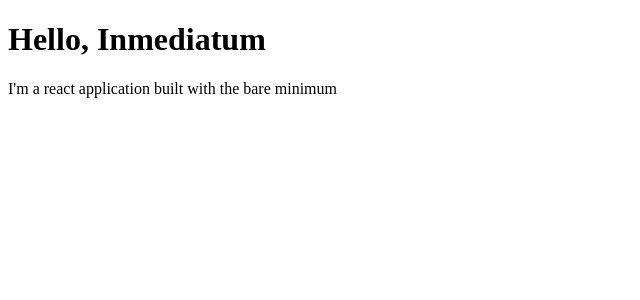
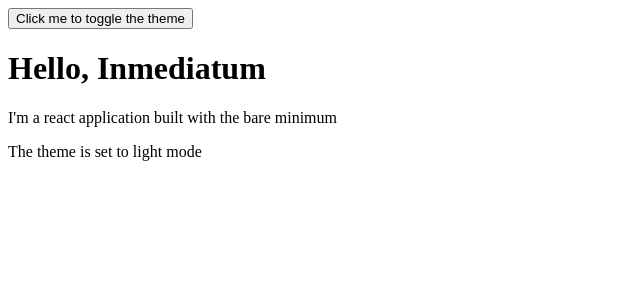
Before and after one commit to AbnirHencazs/base-front-react, a React app: page / in a window 1280 px wide. Shown: the top 300 px of the page, without its empty margins (0-640 px from the left). Built offline with nearby package versions, Linux system fonts and the light colour scheme.

Commit message:
implement global context

```diff
--- a/src/components/App.jsx
+++ b/src/components/App.jsx
@@ -1,10 +1,15 @@
 import React from 'react'
+import GlobalProvider from '../state/GlobalProvider'
+import Header from './Header'
+import Footer from './Footer'
 
 export const App = () => {
   return (
-    <div>
+    <GlobalProvider>
+        <Header/>
         <h1>Hello, Inmediatum</h1>
         <p>I'm a react application built with the bare minimum</p>
-    </div>
+        <Footer/>
+    </GlobalProvider>
   )
 }
--- /dev/null
+++ b/src/components/Footer.jsx
@@ -0,0 +1,13 @@
+import React from 'react'
+import { useGlobals } from '../state/GlobalProvider'
+
+const Footer = () => {
+    const { theme } = useGlobals()
+    return (
+        <div>
+            <p>The theme is set to {theme} mode</p>
+        </div>
+    )
+}
+
+export default Footer
--- /dev/null
+++ b/src/components/Header.jsx
@@ -0,0 +1,13 @@
+import React from 'react'
+import { useGlobals } from '../state/GlobalProvider'
+
+const Header = () => {
+    const { toggleTheme } = useGlobals()
+    return (
+        <div>
+            <button onClick={ toggleTheme }>Click me to toggle the theme</button>
+        </div>
+    )
+}
+
+export default Header
```
